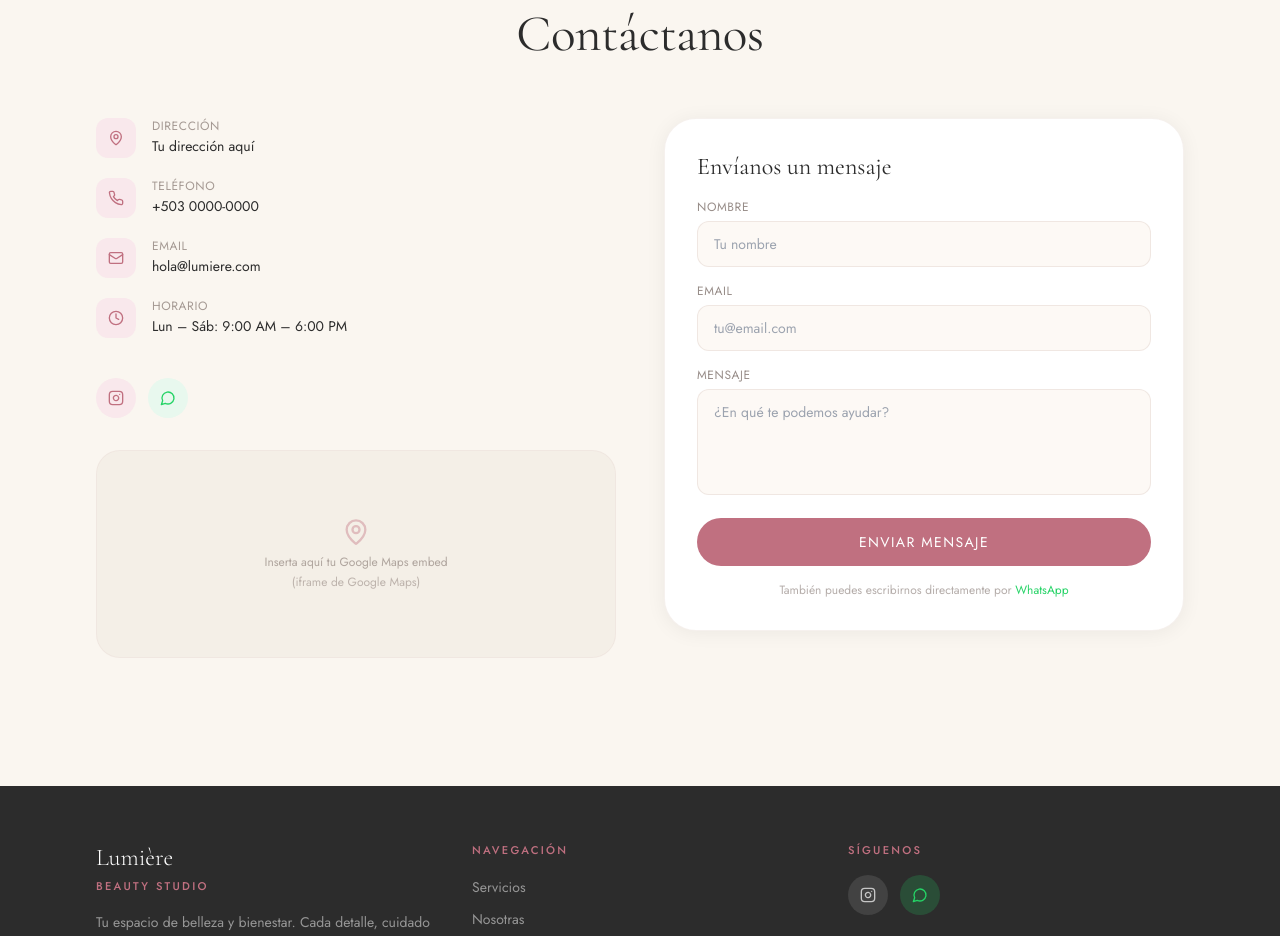
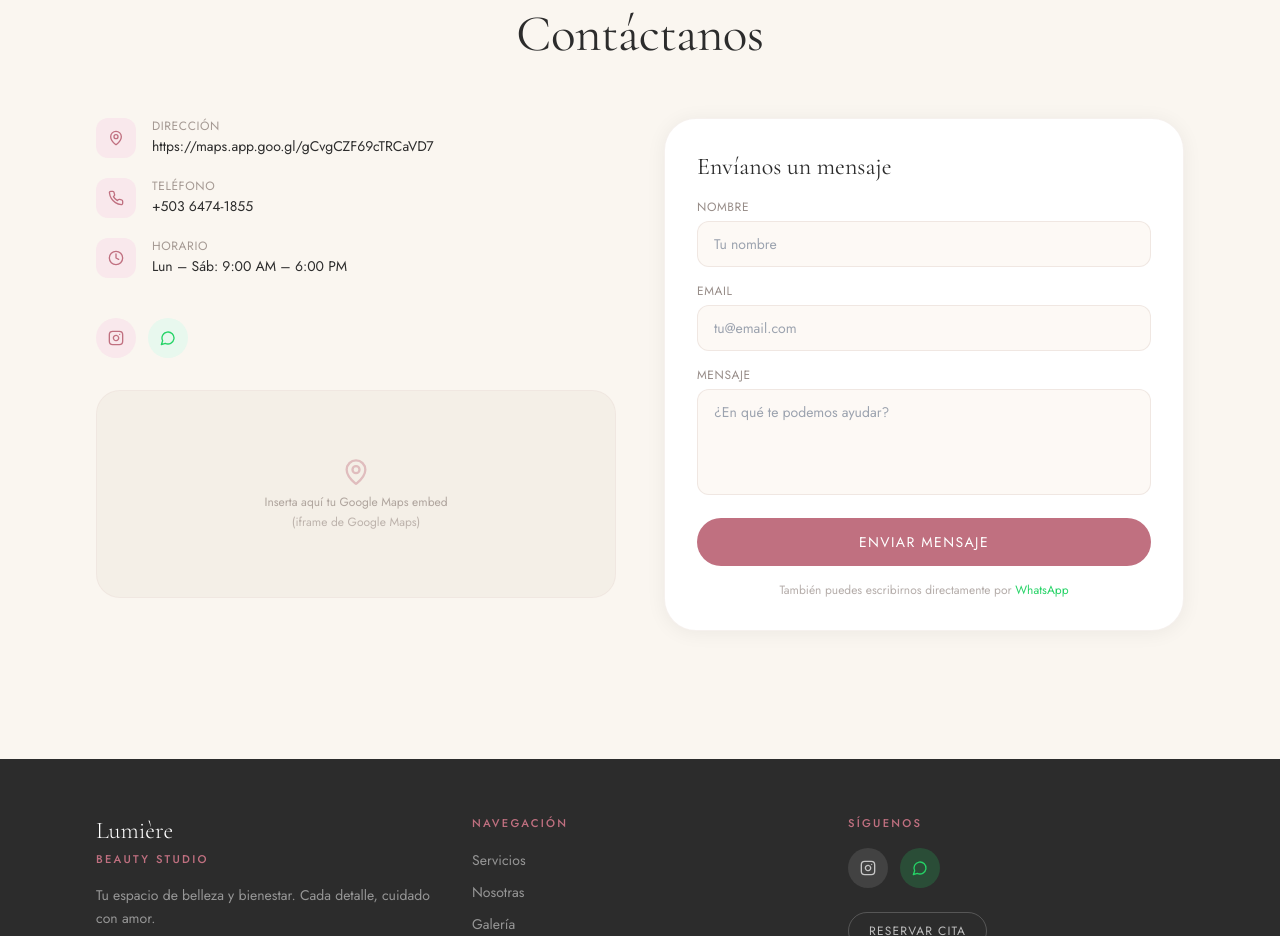
Before and after one commit to RafaelJared/beauty-salon, a Next.js app: page / in a window 1280 px wide. Shown: the part 6780-7716 px from the top of the page. Built offline with nearby package versions, Linux system fonts and the light colour scheme; no server answers.

Commit message:
Agregar fotos del salon

```diff
--- a/components/sections/Contact.tsx
+++ b/components/sections/Contact.tsx
@@ -5,23 +5,18 @@ import { MapPin, Phone, Mail, Clock, Instagram, MessageCircle } from "lucide-rea
 import { useState } from "react";
 import toast from "react-hot-toast";
 
-const WA_NUMBER = process.env.NEXT_PUBLIC_WHATSAPP_NUMBER ?? "50300000000";
+const WA_NUMBER = process.env.NEXT_PUBLIC_WHATSAPP_NUMBER ?? "50369741855";
 
 const info = [
   {
     icon: MapPin,
     label: "Dirección",
-    value: process.env.NEXT_PUBLIC_SALON_ADDRESS ?? "Tu dirección aquí",
+    value: process.env.NEXT_PUBLIC_SALON_ADDRESS ?? "https://maps.app.goo.gl/gCvgCZF69cTRCaVD7",
   },
   {
     icon: Phone,
     label: "Teléfono",
-    value: process.env.NEXT_PUBLIC_SALON_PHONE ?? "+503 0000-0000",
-  },
-  {
-    icon: Mail,
-    label: "Email",
-    value: process.env.NEXT_PUBLIC_SALON_EMAIL ?? "hola@lumiere.com",
+    value: process.env.NEXT_PUBLIC_SALON_PHONE ?? "+503 6474-1855",
   },
   {
     icon: Clock,
```
